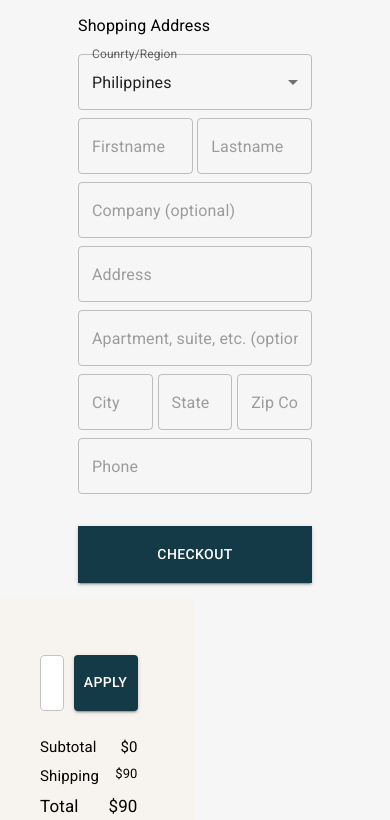
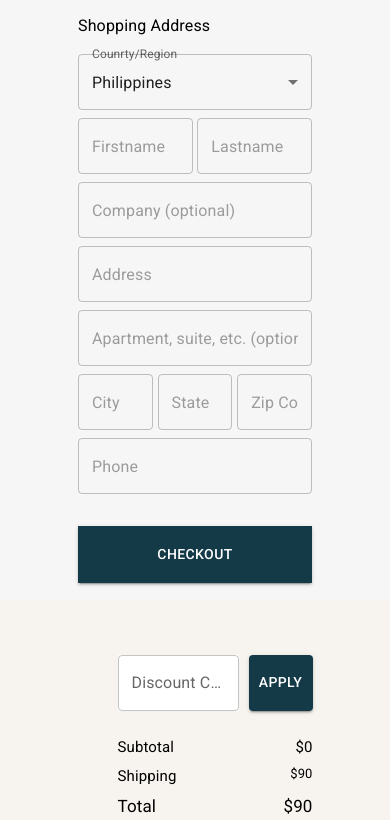
Before and after one commit to earlhansg/otakus-bazaar, a React (Create React App) app in the folder frontend/: page /checkout in a window 390 px wide. Shown: the part 461-1281 px from the top of the page. Built offline with nearby package versions, Linux system fonts and the light colour scheme.

Commit message:
UI-Checkout added responsiveness in right section of checkout page

```diff
--- a/frontend/src/components/Checkout.tsx
+++ b/frontend/src/components/Checkout.tsx
@@ -50,9 +50,14 @@ const Checkout = () => {
   });
 
   return (
-    <Box sx={{ display:"flex", flexDirection: {md: "row", xs: "column"} }}>
+    <Box sx={{ display: "flex", flexDirection: { md: "row", xs: "column" } }}>
       <Box
-        sx={{ width: {md:"50%", xs:"100%"}, display: "flex", justifyContent: {md:"flex-end", xs:"center"}, margin: {md: 5, xs: 0}}}
+        sx={{
+          width: { md: "50%", xs: "100%" },
+          display: "flex",
+          justifyContent: { md: "flex-end", xs: "center" },
+          margin: { md: 5, xs: 0 },
+        }}
       >
         <Stack m={2} sx={{ width: "60%" }}>
           <Typography
@@ -329,8 +334,17 @@ const Checkout = () => {
           </FormProvider>
         </Stack>
       </Box>
-      <Box sx={{ width: "50%", backgroundColor: "#F7F3EE" }}>
-        <Stack sx={{ width: "50%" }} mt={5} ml={5}>
+      <Box
+        sx={{
+          width: { md: "50%", xs: "100%" },
+          backgroundColor: "#F7F3EE",
+          display: "flex",
+          flexDirection: { xs: "column" },
+          justifyContent: { md: "start" },
+          alignItems: { md: "start", xs: "center" },
+        }}
+      >
+        <Stack sx={{ width: { md: "50%", xs: "100%" } }} mt={5} ml={5}>
           {cartItemList.map((item) => (
             <Stack flexDirection={"row"} mt={2}>
               <Stack justifyContent={"center"}>
@@ -376,7 +390,7 @@ const Checkout = () => {
           ml={5}
         >
           <TextField
-            sx={{ flexGrow: 1, backgroundColor:"white" }}
+            sx={{ flexGrow: 1, backgroundColor: "white" }}
             label="Discount Code"
             variant="outlined"
           />
@@ -389,7 +403,7 @@ const Checkout = () => {
               sx={{
                 fontSize: "15px",
                 fontWeight: 400,
-                flexGrow: 1
+                flexGrow: 1,
               }}
             >
               Subtotal
@@ -398,7 +412,7 @@ const Checkout = () => {
               variant="h6"
               sx={{
                 fontSize: "15px",
-                fontWeight: 400
+                fontWeight: 400,
               }}
             >
               ${total.toLocaleString()}
@@ -410,7 +424,7 @@ const Checkout = () => {
               sx={{
                 fontSize: "15px",
                 fontWeight: 400,
-                flexGrow: 1
+                flexGrow: 1,
               }}
             >
               Shipping
@@ -419,7 +433,7 @@ const Checkout = () => {
               variant="h6"
               sx={{
                 fontSize: "13px",
-                fontWeight: 400
+                fontWeight: 400,
               }}
             >
               $90
@@ -431,7 +445,7 @@ const Checkout = () => {
               sx={{
                 fontSize: "17px",
                 fontWeight: 400,
-                flexGrow: 1
+                flexGrow: 1,
               }}
             >
               Total
@@ -440,7 +454,7 @@ const Checkout = () => {
               variant="h6"
               sx={{
                 fontSize: "17px",
-                fontWeight: 400
+                fontWeight: 400,
               }}
             >
               ${Number(total + 90).toLocaleString()}
```
